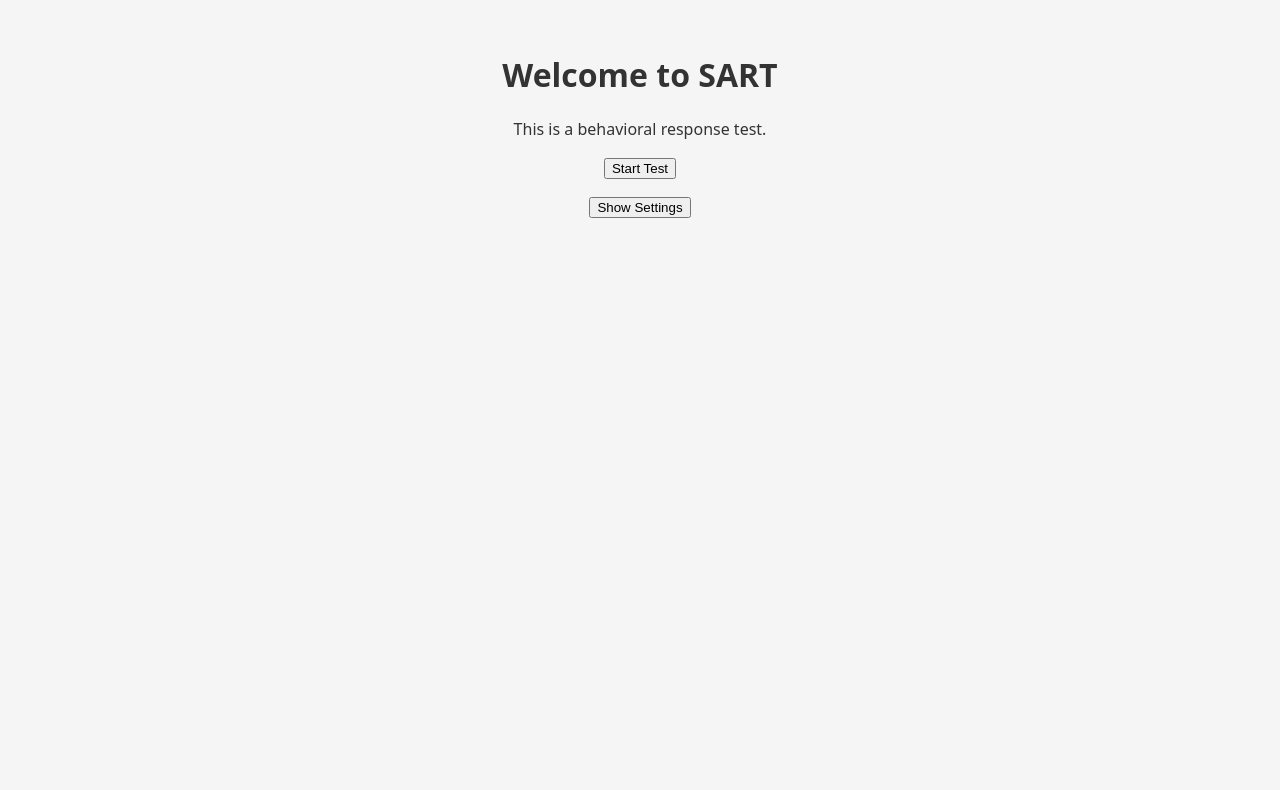
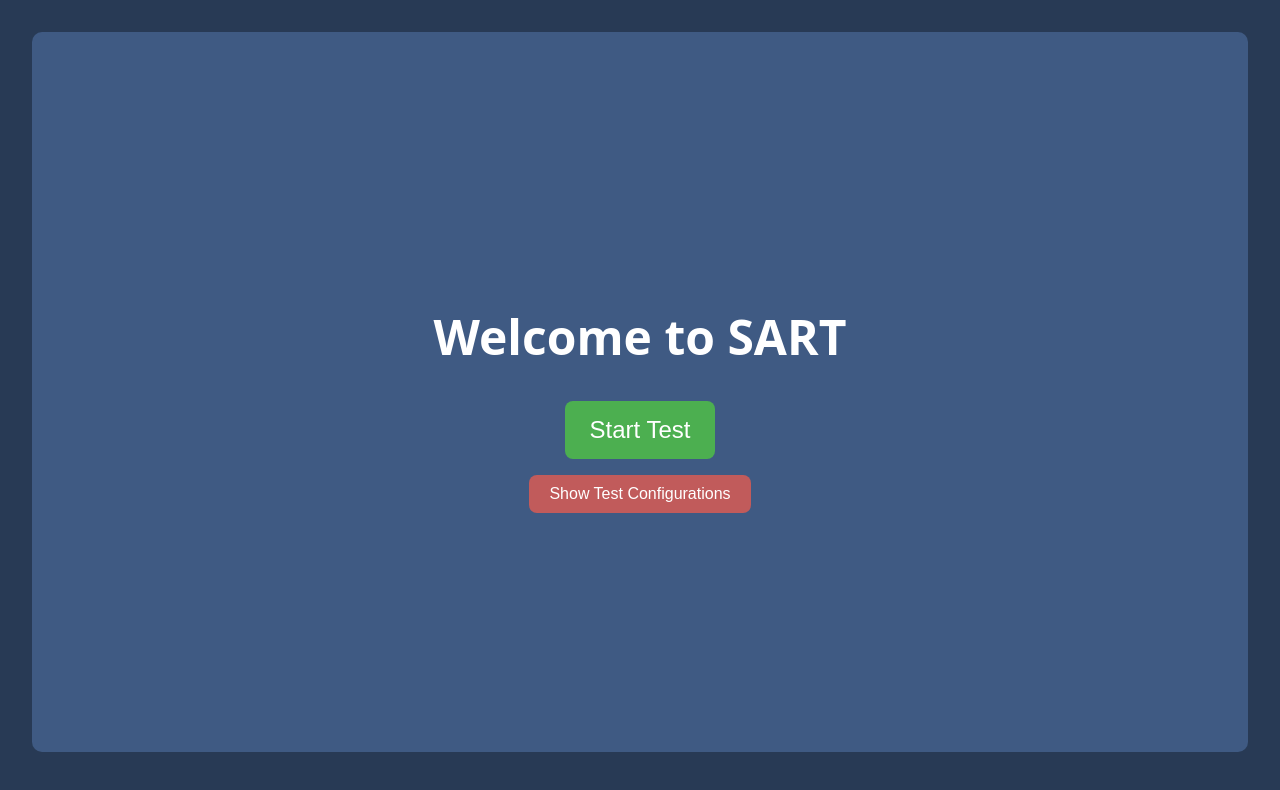
Before and after one commit to Kayram2710/SART, a React (Vite) app: page / in a window 1280 px wide. Shown: the top 790 px of the page. Built offline with nearby package versions, Linux system fonts and the light colour scheme; the HTML template or start-up script is replaced by a standard one.

Commit message:
Added Style along side code refactor and cookies for the paramaters

```diff
--- a/package.json
+++ b/package.json
@@ -8,6 +8,8 @@
     "preview": "vite preview"
   },
   "dependencies": {
+    "js-cookie": "^3.0.5",
+    "js-cookies": "^1.0.4",
     "react": "^18.0.0",
     "react-dom": "^18.0.0"
   },
--- a/src/App.jsx
+++ b/src/App.jsx
@@ -1,67 +1,96 @@
-import React, { useState } from 'react';
+import React, { useState , useEffect} from 'react';
 import Sequencer from './Sequencer';
+import MainMenu from './MainMenu';
+import { loadConfigFromCookies, saveConfigToCookies } from './configStorage';
 
 function App() {
-  const [phase, setPhase] = useState('menu');
-  const [config, setConfig] = useState({
+  return (
+    <div className="app">
+      <Screen />
+    </div>
+  );
+}
+
+function Screen() {
+  const [screen, setScreen] = useState('menu');
+  const [config, setConfig] = useState(() =>
+    loadConfigFromCookies({
       length: 66,
       target: 3,
       sparcity: 4,
       initTime: 250,
       middleTime: 250,
       endTime: 1250,
-  });
+    })
+  );
+    useEffect(() => {
+    saveConfigToCookies(config);
+  }, [config]);
   const [results, setResults] = useState(null);
-  const [formOpen, setFormOpen] = useState(false);
 
-  if (phase === 'test') {
-    return <Sequencer {...config} onComplete={(score, responseTimes) => {
+  const setupTest = () => setScreen('count');
+  const goToTest = () => setScreen('test');
+  const goToResults = (score, responseTimes) => {
     setResults({ score, responseTimes });
-      setPhase('results');
-    }} />;
-  }
+    setScreen('results');
+  };
+  const goToMenu = () => setScreen('menu');
 
-  if (phase === 'results') {
   return (
-      <div className="app">
-        <h1>Results</h1>
-        <p>Score: {results.score.join(', ')}</p>
-        <p>Response Times: {results.responseTimes.map(r => r >= 0 ? `${r} ms` : '×').join(', ')}</p>
-        <button onClick={() => setPhase('menu')}>Return to Menu</button>
+    <div className="screen">
+      {screen === 'menu' && <MainMenu config={config} setConfig={setConfig} start={setupTest} />}
+      {screen === 'count' && <Countdown start={goToTest} />}
+      {screen === 'test' && <Test config={config} onComplete={goToResults} />}
+      {screen === 'results' && <Results results={results} back={goToMenu} />}
     </div>
   );
 }
 
+function Countdown({ start }) {
+  const [count, setCount] = useState(3);
+
+  useEffect(() => {
+    if (count <= 0) {
+      const timeout = setTimeout(() => {
+        start();
+      }, 800);
+      return () => clearTimeout(timeout);
+    }
+
+    const timer = setTimeout(() => {
+      setCount(prev => prev - 1);
+    }, 1000);
+
+    return () => clearTimeout(timer);
+  }, [count, start]);
+
   return (
-    <div className="app">
-      <h1>Welcome to SART</h1>
-      <p>This is a behavioral response test.</p>
-      <button onClick={() => setPhase('test')}>Start Test</button>
-
-      <div style={{ marginTop: '1rem' }}>
-        <button onClick={() => setFormOpen(p => !p)}>
-          {formOpen ? 'Hide Settings' : 'Show Settings'}
-        </button>
-
-        {formOpen && (
-          <div style={{ marginTop: '1rem' }}>
-            {Object.entries(config).map(([key, value]) => (
-              <div key={key} style={{ marginBottom: '0.5rem' }}>
-                <label>
-                  {key}:&nbsp;
-                  <input
-                    type="number"
-                    value={value}
-                    onChange={e => setConfig({ ...config, [key]: Number(e.target.value) })}
-                  />
-                </label>
-              </div>
-            ))}
-          </div>
-        )}
+    <div>
+      <h1>Test will start in...</h1>
+      <div className="countdown">
+        {count > 0 ? count : "Go!"}
       </div>
     </div>
   );
 }
 
+
+function Test({ config, onComplete }) {
+  return <Sequencer {...config} onComplete={onComplete} />;
+}
+
+function Results({ results, back }) {
+  return (
+    <div>
+      <h1>Results</h1>
+      <p>Score: {results.score.join(', ')}</p>
+      <p>
+        Response Times:{' '}
+        {results.responseTimes.map(r => (r >= 0 ? `${r} ms` : '×')).join(', ')}
+      </p>
+      <button onClick={back}>Return to Menu</button>
+    </div>
+  );
+}
+
 export default App;
--- /dev/null
+++ b/src/MainMenu.jsx
@@ -0,0 +1,69 @@
+import React, { useState, useRef, useEffect } from 'react';
+import { clearConfigCookies } from './configStorage';
+
+
+const CONFIG_META = {
+  length: { label: "Test Length", description: "Number of values displayed in the sequence." },
+  target: { label: "Target Number", description: "The number the user must respond to." },
+  sparcity: { label: "Target Spacing", description: "Minimum non-targets between each target." },
+  initTime: { label: "Initial Display Time (ms)", description: "Duration to show number before masking." },
+  middleTime: { label: "Mask Time (ms)", description: "Duration of normal asterisk before bold." },
+  endTime: { label: "Response Window (ms)", description: "Time allowed for response before timeout." }
+};
+
+function MainMenu({ config, setConfig, start }) {
+  const [formOpen, setFormOpen] = useState(false);
+  const contentRef = useRef(null);
+  const [height, setHeight] = useState('0px');
+
+  useEffect(() => {
+    if (formOpen && contentRef.current) {
+      setHeight(`${contentRef.current.scrollHeight}px`);
+    } else {
+      setHeight('0px');
+    }
+  }, [formOpen]);
+
+  return (
+    <div>
+      <h1>Welcome to SART</h1>
+      <button className="startButton" onClick={start}>Start Test</button>
+
+        <div>
+            <button onClick={() => setFormOpen(p => !p)} className='configButton'>
+            {formOpen ? 'Hide Test Configurations' : 'Show Test Configurations'}
+            </button>
+
+            <div className="config-container" style={{ maxHeight: height }}>
+                <div ref={contentRef} >
+                    <div className="config-grid">
+                        {Object.entries(config).map(([key, value]) => (
+                        <div key={key} className="config-item">
+                            <label>{CONFIG_META[key]?.label || key}</label>
+                            <input
+                            type="number"
+                            value={value}
+                            onChange={e => setConfig({ ...config, [key]: Number(e.target.value) })}
+                            />
+                            <small><br/>{CONFIG_META[key]?.description}</small>
+                        </div>
+                        ))}
+                    </div>
+                    <button
+                        className="resetButton"
+                        onClick={() => {
+                            if (window.confirm("Reset all settings to default? This will reload the page.")) {
+                                clearConfigCookies();
+                                window.location.reload();
+                            }}
+                        }>
+                        Reset to Default
+                    </button>
+                </div>
+            </div>
+        </div>
+    </div>
+  );
+}
+
+export default MainMenu;
--- a/src/Sequencer.jsx
+++ b/src/Sequencer.jsx
@@ -120,7 +120,7 @@ function Sequencer({ initTime, middleTime, endTime, target, length, sparcity, on
     return (
       <div style={{ textAlign: 'center' }}>
         <div style={{ fontSize: '8rem' }}>{display}</div>
-        <button onClick={handleClick} style={{ fontSize: '2rem' }}>GO</button>
+        <button onClick={handleClick} className="goButton">GO</button>
       </div>
     );
   }
--- /dev/null
+++ b/src/configStorage.js
@@ -0,0 +1,25 @@
+import Cookies from 'js-cookie';
+
+const COOKIE_KEY = 'sartConfig';
+const COOKIE_EXPIRY_DAYS = 365;
+
+export function saveConfigToCookies(config) {
+  Cookies.set(COOKIE_KEY, JSON.stringify(config), { expires: COOKIE_EXPIRY_DAYS });
+}
+
+export function loadConfigFromCookies(defaultConfig) {
+  const stored = Cookies.get(COOKIE_KEY);
+  if (!stored) return defaultConfig;
+
+  try {
+    const parsed = JSON.parse(stored);
+    return { ...defaultConfig, ...parsed }; // fallback to default values for missing keys
+  } catch (e) {
+    console.error('Invalid config cookie:', e);
+    return defaultConfig;
+  }
+}
+
+export function clearConfigCookies() {
+  Cookies.remove(COOKIE_KEY);
+}
--- a/src/index.css
+++ b/src/index.css
@@ -1,7 +1,7 @@
 body {
   margin: 0;
   font-family: system-ui, sans-serif;
-  background-color: #f5f5f5;
+  background-color: #283a55;
   color: #333;
 }
 
@@ -9,3 +9,135 @@ body {
   padding: 2rem;
   text-align: center;
 }
+
+.screen {
+  width: auto;
+  height: 90vh;
+  background-color: #3f5a83;
+  display: flex;
+  justify-content: center;
+  padding-top: 30vh;
+  color: #ffffff;
+  font-size: 1.5rem;
+  box-sizing: border-box;
+  border-radius: 10px;
+}
+
+.startButton{
+  background-color: #4caf50;
+  color: white;
+  font-size: 1.5rem;
+  padding: 15px 25px;
+  border: none;
+  border-radius: 8px;
+  cursor: pointer;
+  transition: background-color 0.2s ease;
+}
+
+.startButton:hover {
+  background-color: #45a049;
+}
+
+.goButton{
+  background-color: #715ede;
+  color: white;
+  font-size: 2rem;
+  margin-top: 20px;
+  padding: 20px 55px;
+  border: none;
+  border-radius: 8px;
+  cursor: pointer;
+  transition: background-color 0.2s ease;
+}
+
+.goButton:hover {
+  background-color: #5b4caf;
+}
+
+.configButton{
+  margin-top: 1rem;
+  background-color: #c15b5b;
+  color: white;
+  font-size: 1rem;
+  padding: 10px 20px;
+  border: none;
+  border-radius: 8px;
+  cursor: pointer;
+  transition: background-color 0.2s ease;
+}
+
+.configButton:hover{
+  background-color: #8b4242;
+}
+
+.resetButton {
+  padding: 6px 12px;
+  margin-top: 15px;
+  margin-left: 60%;
+  font-size: 1rem;
+  border-radius: 6px;
+  background-color: #5c49bd;
+  color: #fff;
+  border: none;
+  cursor: pointer;
+}
+
+.resetButton:hover {
+  background-color: #403384;
+}
+
+.config-container {
+  overflow: hidden;
+  transition: max-height 0.3s ease;
+  margin-top: 1rem;
+}
+
+.config-grid {
+  display: flex;
+  flex-wrap: wrap;
+  gap: 1.5rem;
+}
+
+.config-item {
+  min-width: 150px;
+  max-width: 200px;
+  background-color: #5082ce;
+  border-radius: 8px;
+  padding: 1rem;
+}
+
+.config-item label {
+  display: block;
+  font-weight: bold;
+  font-size: 1rem;
+  margin-bottom: 0.1rem;
+}
+
+.config-item input {
+  border-radius: 8px;
+  border-width: 0.1rem;
+  border-color: #00fbff;
+  width: 25%;
+  padding: 4px;
+}
+
+.config-item small {
+  font-size: 0.85rem;
+  color: #ffffff;
+  display: block;
+  word-wrap: break-word;
+  white-space: normal;
+  align-items: center;
+}
+
+.countdown {
+  font-size: 6rem;
+  color: #ffffff;
+  text-align: center;
+  animation: pop 0.3s ease;
+}
+
+@keyframes pop {
+  0% { transform: scale(0.9); opacity: 0.5; }
+  100% { transform: scale(1); opacity: 1; }
+}
```
Also changed, not shown: 1 other file (tests, documents, lock files or other folders). Lines whose indentation alone changed are shown as unchanged.
